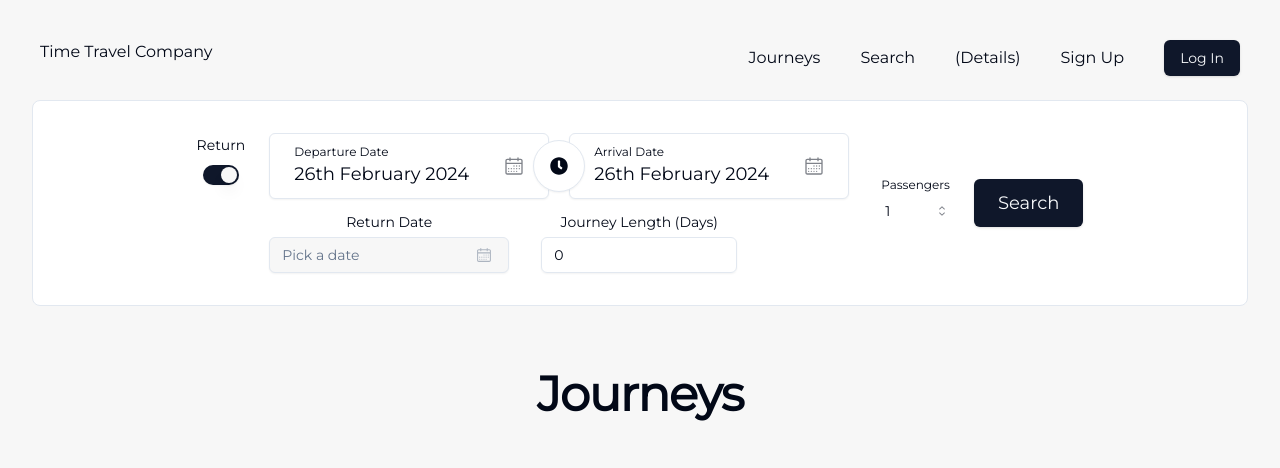
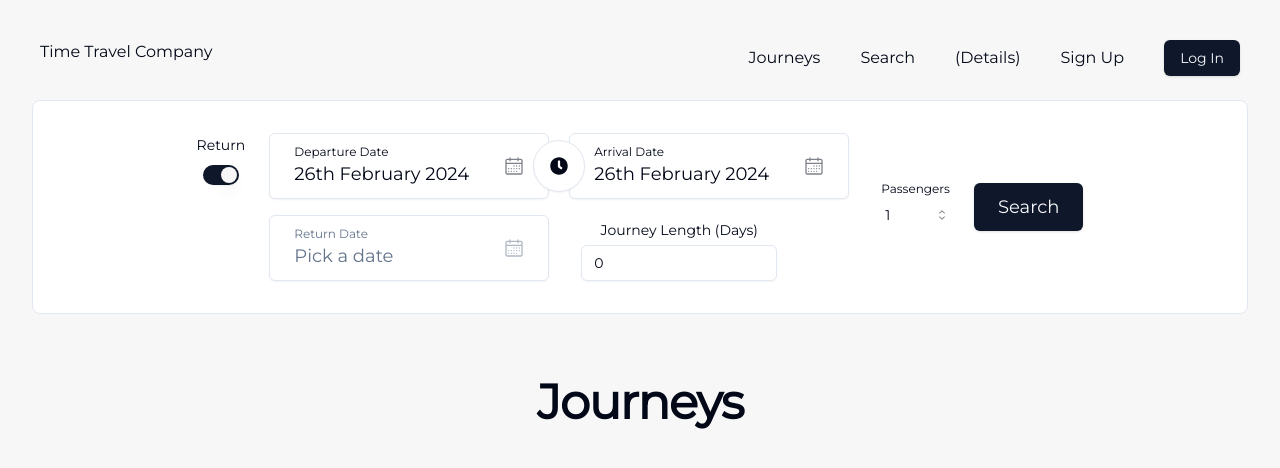
Before and after one commit to fdenedo/time-travel-spring-react, a React (Vite) app in the folder frontend/: page / in a window 1280 px wide. Both pictures are taken after a click on the switch 220 px from the left and 175 px from the top of the page. Shown: the top 468 px of the page. Built offline with nearby package versions, Linux system fonts and the light colour scheme.

Commit message:
updating JourneySearchForm.tsx, updated date display format

```diff
--- a/frontend/src/components/JourneySearchForm.tsx
+++ b/frontend/src/components/JourneySearchForm.tsx
@@ -217,29 +217,32 @@
                       name="returnDate"
                       render={({ field }) => (
                         <FormItem className='flex flex-col'>
-                          <FormLabel>Return Date</FormLabel>
                           <Popover>
                             <PopoverTrigger asChild>
                               <FormControl>
                                 <Button
                                   variant={"outline"}
                                   className={cn(
-                                    "w-[240px] pl-3 text-left font-normal",
+                                    "flex-row items-center w-[280px] px-6 py-8 text-lg font-medium bg-white",
                                     !field.value && "text-muted-foreground"
                                   )}
                                 >
+                                  <div className="flex flex-col items-start">
+                                    <FormLabel className="block text-xs">Return Date</FormLabel>
                                     {field.value ? (
-                                    format(field.value, "PPP")
+                                      format(field.value, "do MMMM yyyy")
                                     ) : (
                                       <span>Pick a date</span>
                                     )}
-                                  <CalendarIcon className="ml-auto h-4 w-4 opacity-50" />
+                                  </div>
+                                  <CalendarIcon className="ml-auto h-5 w-5 opacity-50" />
                                 </Button>
                               </FormControl>
                             </PopoverTrigger>
                             <PopoverContent className="w-auto p-0" align="start">
                               <Calendar
                                 mode="single"
+                                selected={field.value}
                                 onSelect={field.onChange}
                               />
                             </PopoverContent>
```
Lines whose indentation alone changed are shown as unchanged.
